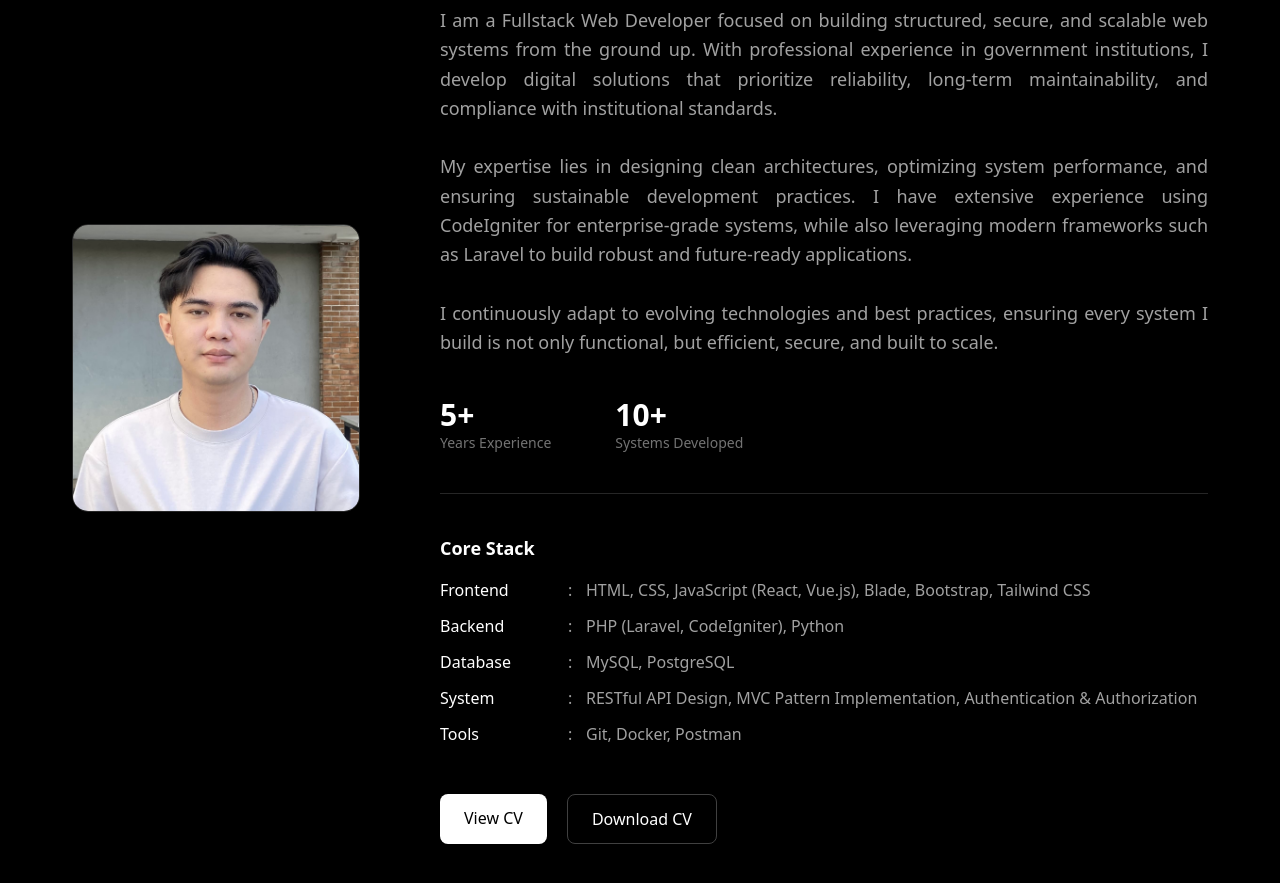
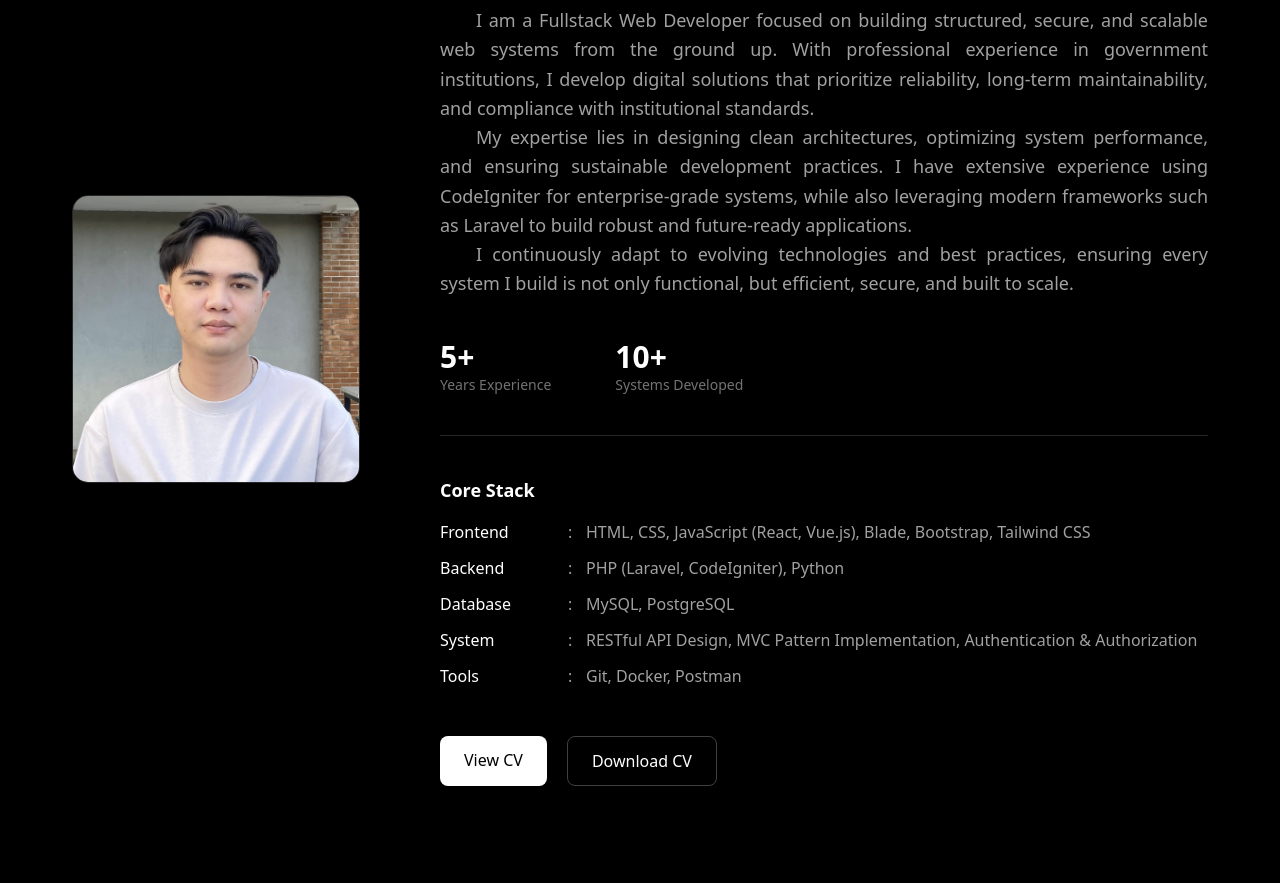
Before and after one commit to devchristov/portfolio, a React (Vite) app: page / in a window 1280 px wide. Shown: the part 1020-1903 px from the top of the page. Built offline with nearby package versions, Linux system fonts and the light colour scheme.

Commit message:
Update text

```diff
--- a/src/sections/About.jsx
+++ b/src/sections/About.jsx
@@ -24,23 +24,35 @@ function About() {
 
           <h2 className="text-3xl md:text-5xl font-bold mb-4">About Me</h2>
 
-          <p className="text-neutral-400 text-base md:text-lg leading-relaxed text-left md:text-justify">
+          <p
+            className="text-neutral-400 text-base md:text-lg leading-relaxed text-left md:text-justify"
+            style={{ textIndent: "2em" }}
+          >
             I am a Fullstack Web Developer focused on building structured,
             secure, and scalable web systems from the ground up. With
             professional experience in government institutions, I develop
             digital solutions that prioritize reliability, long-term
             maintainability, and compliance with institutional standards.
-            <br />
-            <br />
+          </p>
+
+          <p
+            className="text-neutral-400 text-base md:text-lg leading-relaxed text-left md:text-justify"
+            style={{ textIndent: "2em" }}
+          >
             My expertise lies in designing clean architectures, optimizing
             system performance, and ensuring sustainable development practices.
             I have extensive experience using CodeIgniter for enterprise-grade
             systems, while also leveraging modern frameworks such as Laravel to
             build robust and future-ready applications.
-            <br />
-            <br />I continuously adapt to evolving technologies and best
-            practices, ensuring every system I build is not only functional, but
-            efficient, secure, and built to scale.
+          </p>
+
+          <p
+            className="text-neutral-400 text-base md:text-lg leading-relaxed text-left md:text-justify"
+            style={{ textIndent: "2em" }}
+          >
+            I continuously adapt to evolving technologies and best practices,
+            ensuring every system I build is not only functional, but efficient,
+            secure, and built to scale.
           </p>
 
           <div className="flex justify-center md:justify-start gap-10 md:gap-16 mt-10">
```
